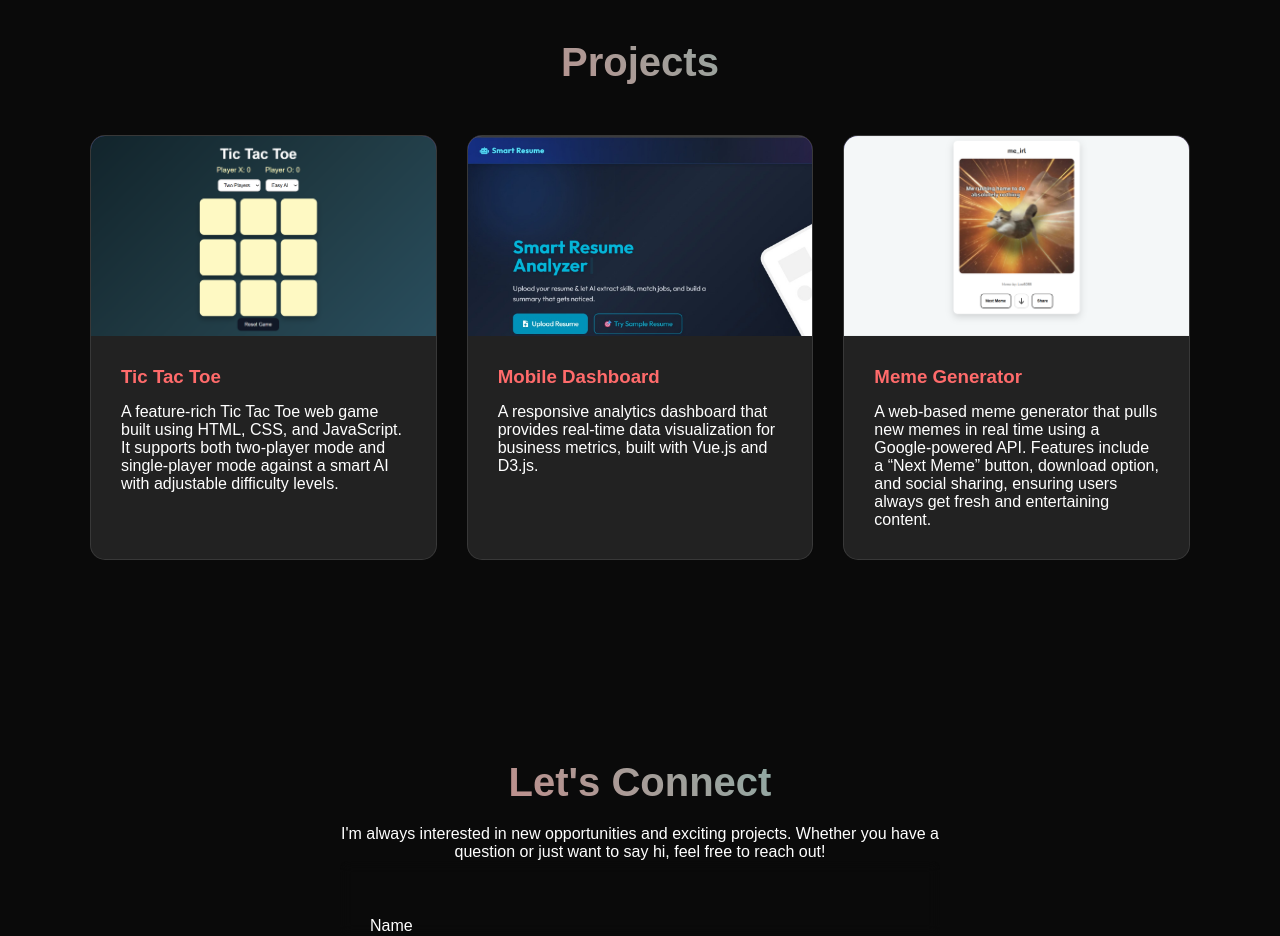
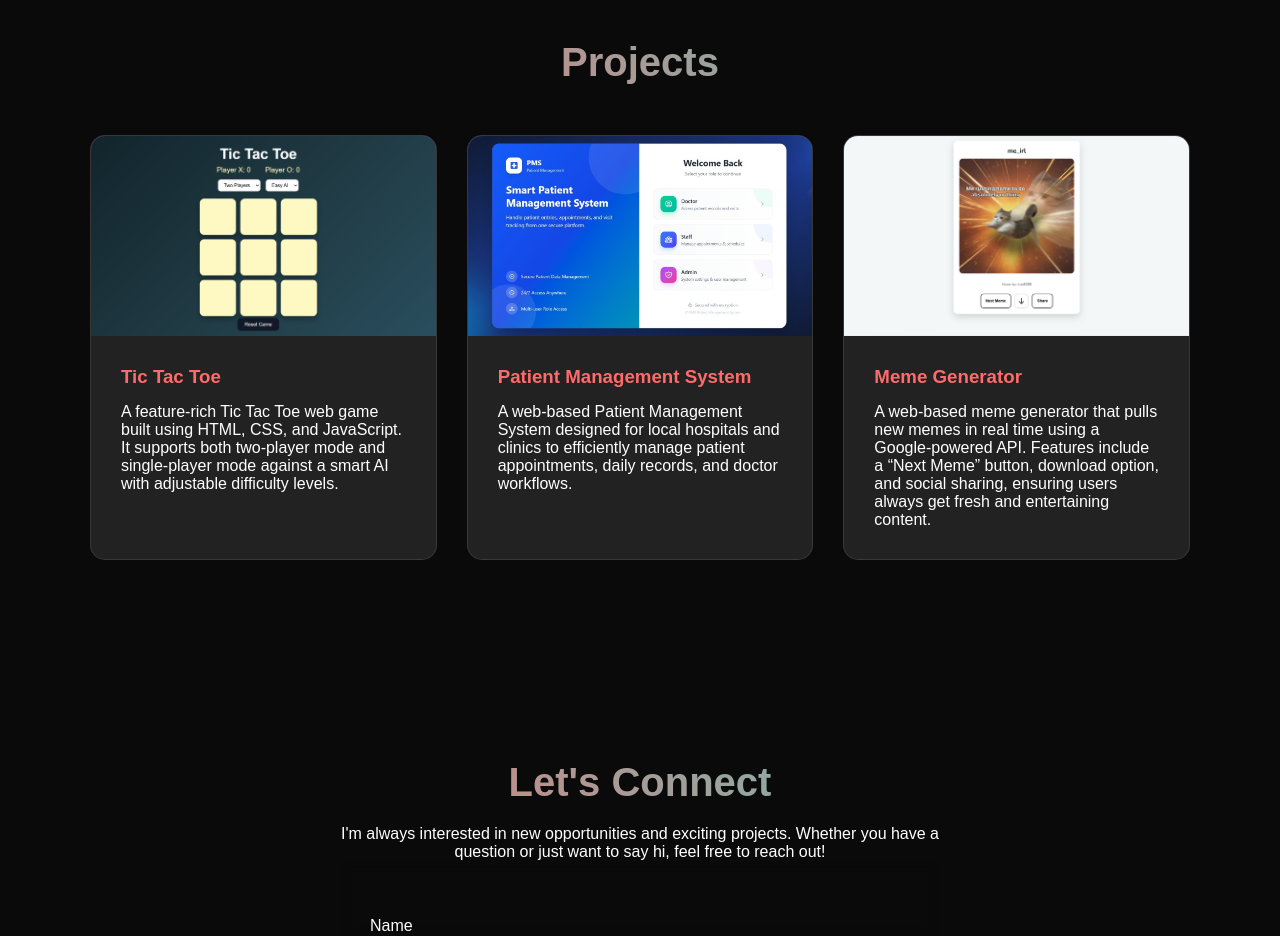
Before and after one commit to DevendraJaiswal074/PORTFOLIO, a plain HTML site: page index.html in a window 1280 px wide. Shown: the part 2020-2956 px from the top of the page. Drawn offline with Linux system fonts and the light colour scheme.

Commit message:
Update project Section

```diff
--- a/index.html
+++ b/index.html
@@ -114,7 +114,7 @@
     <section id="projects" class="section fade-in">
         <h2>Projects</h2>
         <div class="projects-grid">
-            <!-- Add link of deployed project -->
+            <!-- project -->
             <a href="https://tictactoe-dev.vercel.app/" class="project-card" target="_blank">
                 <img src="./assets/TicTacToe.png" class="project-image" alt="">
                 <div class="project-content">
@@ -123,16 +123,15 @@
                         two-player mode and single-player mode against a smart AI with adjustable difficulty levels.</p>
                 </div>
             </a>
-            <!-- Add link of deployed project -->
+            <!-- project -->
             <a href="#" class="project-card" target="_blank">
-                <img src="./assets/ResumeAnalyzer.jpeg" class="project-image" alt="">
+                <img src="./assets/Patient Management System.jpeg" class="project-image" alt="">
                 <div class="project-content">
-                    <h3>Mobile Dashboard</h3>
-                    <p>A responsive analytics dashboard that provides real-time data visualization for business metrics,
-                        built with Vue.js and D3.js.</p>
+                    <h3>Patient Management System</h3>
+                    <p>A web-based Patient Management System designed for local hospitals and clinics to efficiently manage patient appointments, daily records, and doctor workflows.</p>
                 </div>
             </a>
-            <!-- Add link of deployed project -->
+            <!-- project -->
             <a href="https://memegenerator-dev.vercel.app/" class="project-card" target="_blank">
                 <img src="./assets/meme.png" class="project-image" alt="">
                 <div class="project-content">
```
Also changed, not shown: assets/Patient Management System.jpeg (added), assets/ResumeAnalyzer.jpeg (deleted).
